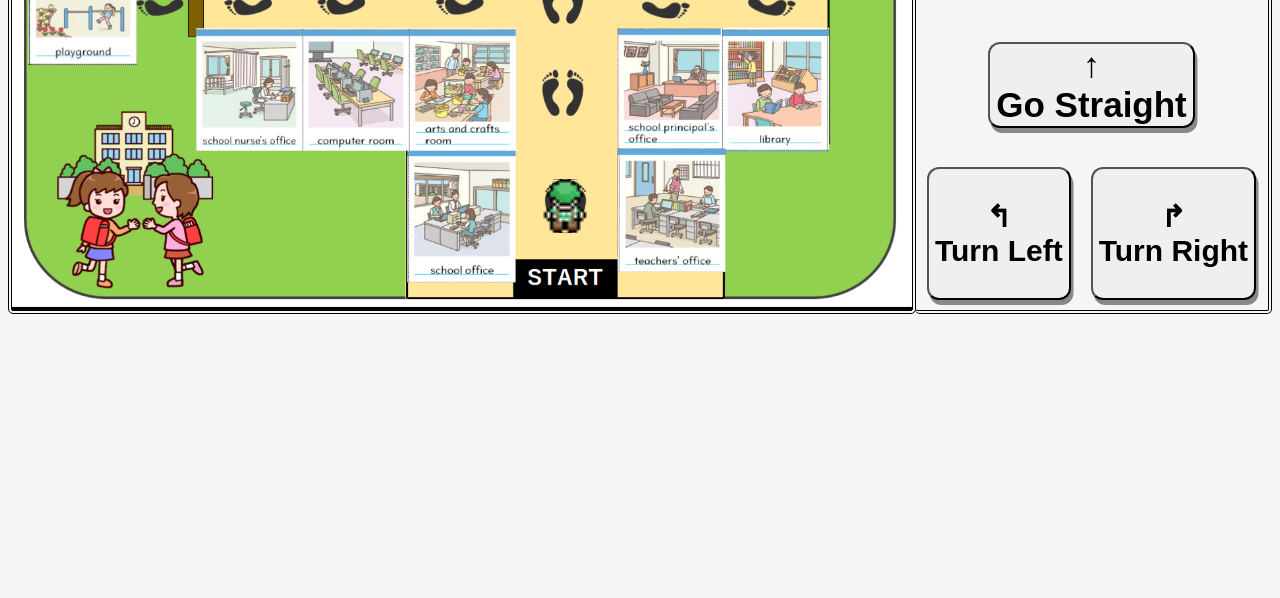
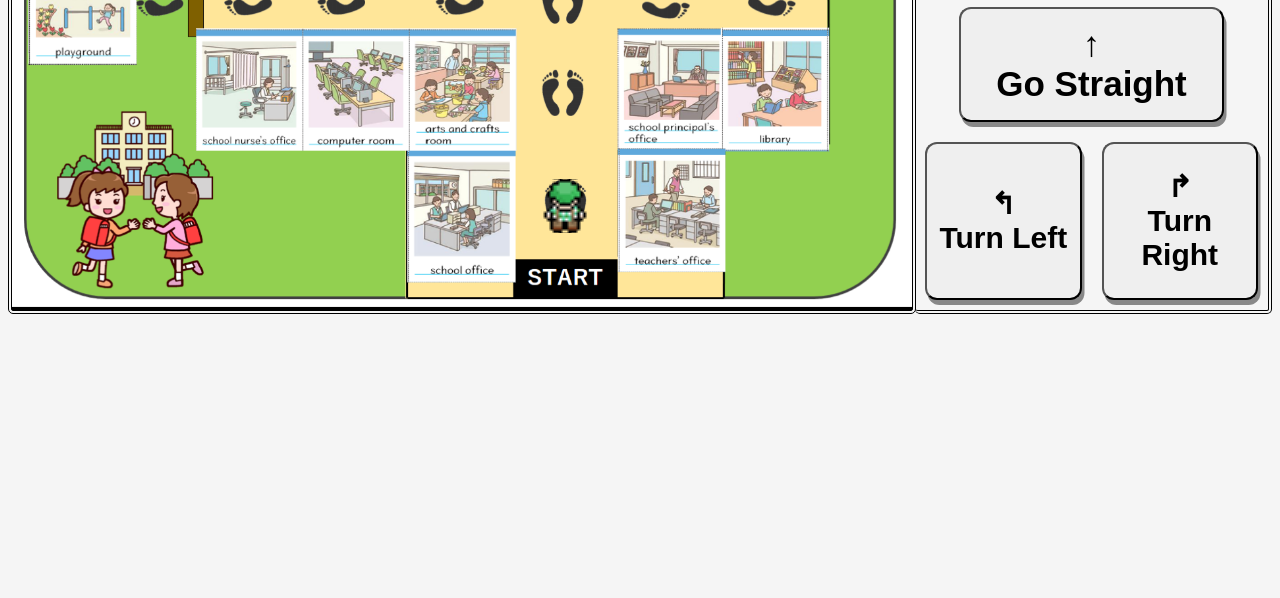
Before and after one commit to FisheyMug/school_directions, a plain HTML site: page index.html in a window 1280 px wide. Shown: the part 202-800 px from the top of the page. Drawn offline with Linux system fonts and the light colour scheme.

Commit message:
button size changed

```diff
--- a/style.css
+++ b/style.css
@@ -34,6 +34,20 @@ button {
     font-weight: bold;
     border-radius: 12px;
     box-shadow: 2.5px 5px #888888;
+}
+
+#left {
+    width: 50%;
+}
+
+#right {
+    width: 50%;
+}
+
+#straight {
+    width: 75%;
+    height: 85%
+
 }
 
 #straightBox {
```
